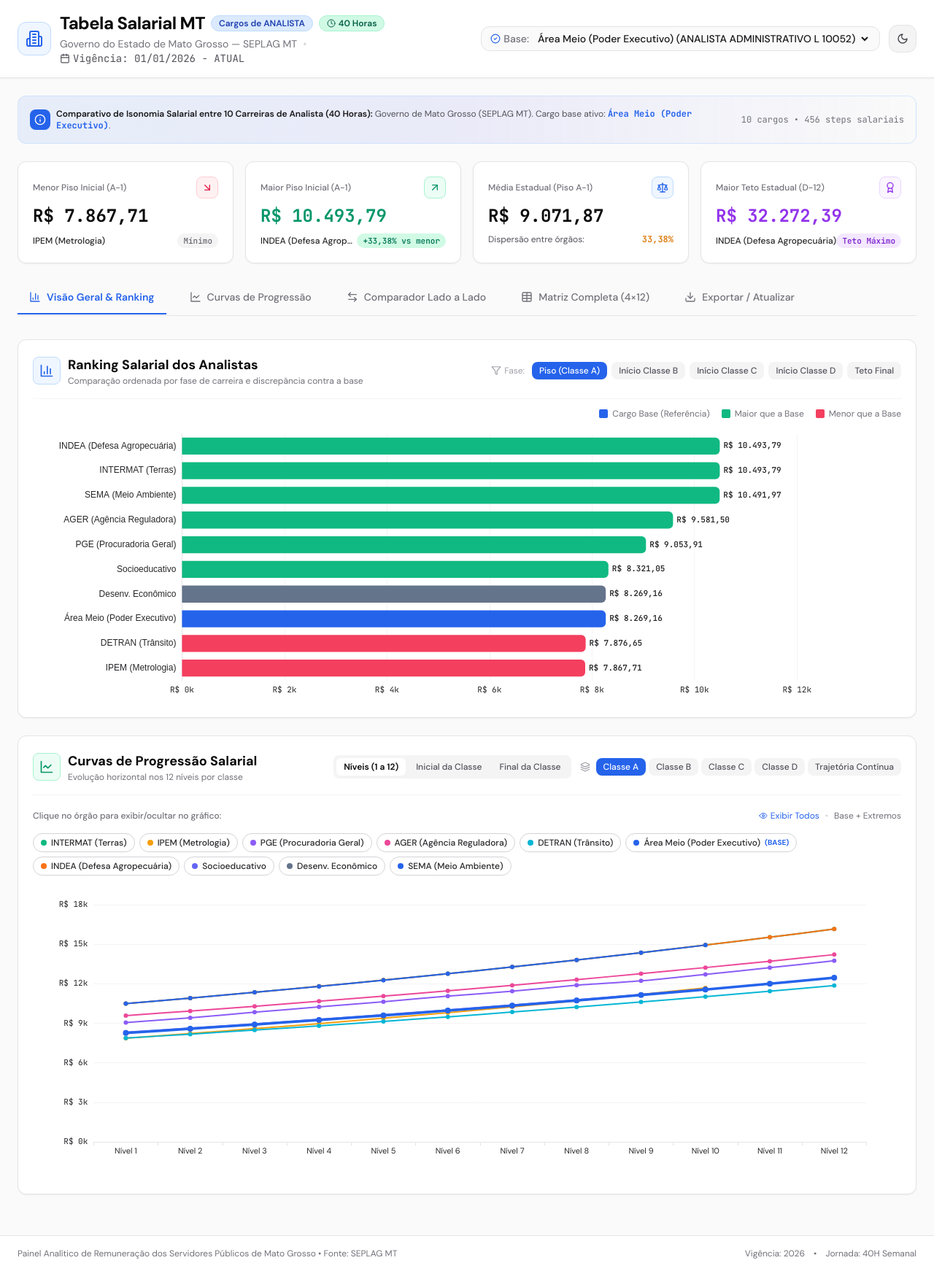
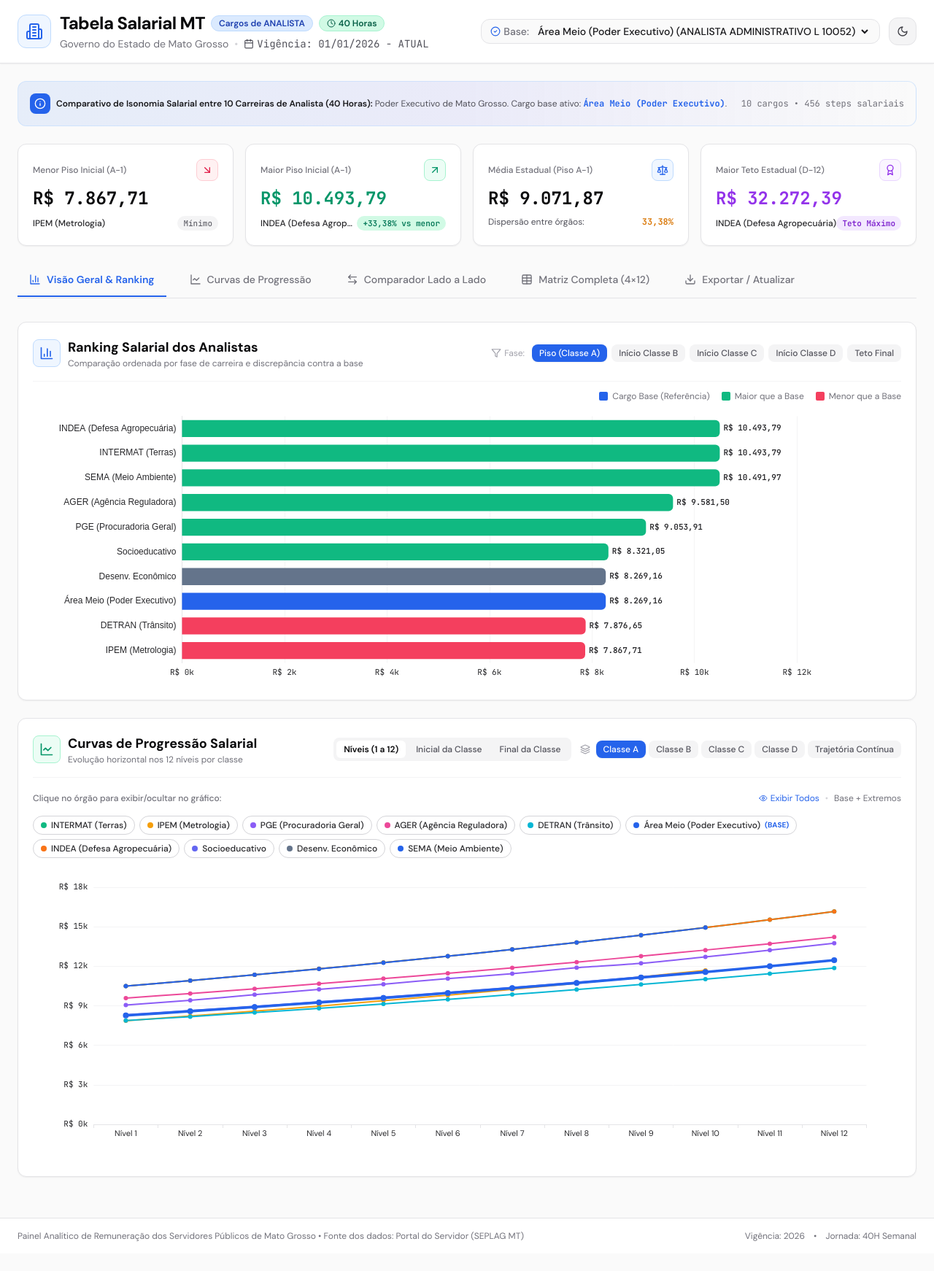
Before and after one commit to tondatto/tabela-salarial, a React (Vite) app: page / in a window 1280 px wide. Shown: the whole page at 73% size. After the commit the page ends 1718 px from the top, so only its background shows below. Built offline with nearby package versions, Linux system fonts and the light colour scheme; the HTML template or start-up script is replaced by a standard one.

Commit message:
fix: remover mencoes a SEPLAG dos titulos e cabecalhos, mantendo apenas na fonte de dados

```diff
--- a/src/App.jsx
+++ b/src/App.jsx
@@ -75,7 +75,7 @@ export default function App() {
               <span className="font-semibold text-zinc-900 dark:text-zinc-100">
                 Comparativo de Isonomia Salarial entre 10 Carreiras de Analista (40 Horas):
               </span>{' '}
-              Governo de Mato Grosso (SEPLAG MT). Cargo base ativo:{' '}
+              Poder Executivo de Mato Grosso. Cargo base ativo:{' '}
               <strong className="text-blue-600 dark:text-blue-400 font-mono">
                 {cargos.find(c => c.cargo === baselineCargo)?.orgao || baselineCargo}
               </strong>.
@@ -184,7 +184,7 @@ export default function App() {
       <footer className="border-t border-zinc-200 dark:border-zinc-800 bg-white dark:bg-[#0c0c0f] py-4 mt-8 transition-colors">
         <div className="max-w-[1600px] mx-auto px-4 sm:px-6 flex flex-col sm:flex-row items-center justify-between gap-2 text-xs text-zinc-500 dark:text-zinc-400">
           <div>
-            Painel Analítico de Remuneração dos Servidores Públicos de Mato Grosso • Fonte: SEPLAG MT
+            Painel Analítico de Remuneração dos Servidores Públicos de Mato Grosso • Fonte dos dados: Portal do Servidor (SEPLAG MT)
           </div>
           <div className="flex items-center gap-3">
             <span>Vigência: 2026</span>
--- a/src/components/ExportToolbar.jsx
+++ b/src/components/ExportToolbar.jsx
@@ -33,7 +33,7 @@ export default function ExportToolbar({ metadata, dataset }) {
 
   const handleCopyClipboard = () => {
     if (!dataset || !dataset.cargos) return;
-    let text = `TABELA COMPARATIVA DE SALÁRIOS - ANALISTAS 40H (GOVERNO DE MT / SEPLAG)\n`;
+    let text = `TABELA COMPARATIVA DE SALÁRIOS - ANALISTAS 40H (GOVERNO DE MT)\n`;
     text += `Período: 01/01/2026 - ATUAL\n\n`;
     dataset.cargos.forEach(c => {
       text += `- ${c.orgao} (${c.cargo}): Piso Inicial R$ ${c.piso_inicial.toLocaleString('pt-BR', { minimumFractionDigits: 2 })} | Teto R$ ${c.teto_final.toLocaleString('pt-BR', { minimumFractionDigits: 2 })}\n`;
@@ -93,9 +93,9 @@ export default function ExportToolbar({ metadata, dataset }) {
         {/* Metadados da Coleta */}
         <div className="p-3.5 rounded-lg bg-zinc-50 dark:bg-zinc-900/60 border border-zinc-200 dark:border-zinc-800 space-y-1.5 text-zinc-600 dark:text-zinc-400">
           <div className="font-semibold text-zinc-900 dark:text-zinc-200 flex items-center gap-1.5">
-            Fonte Oficial:
+            Fonte Oficial dos Dados:
           </div>
-          <div>Portal do Servidor — SEPLAG Mato Grosso</div>
+          <div>Portal do Servidor (SEPLAG MT)</div>
           <div className="font-mono text-[11px] text-zinc-500 truncate">
             {metadata?.url || 'https://servicos.seplag.mt.gov.br/portalservidor/publico/tabela-salarial'}
           </div>
--- a/src/components/Header.jsx
+++ b/src/components/Header.jsx
@@ -31,7 +31,7 @@ export default function Header({
                 </span>
               </div>
               <p className="text-xs sm:text-sm text-zinc-500 dark:text-zinc-400 mt-0.5 flex flex-wrap items-center gap-x-2">
-                <span>Governo do Estado de Mato Grosso — SEPLAG MT</span>
+                <span>Governo do Estado de Mato Grosso</span>
                 <span className="text-zinc-300 dark:text-zinc-700">•</span>
                 <span className="inline-flex items-center gap-1 font-mono text-zinc-600 dark:text-zinc-300">
                   <Calendar className="w-3.5 h-3.5" /> Vigência: 01/01/2026 - ATUAL
```
Also changed, not shown: index.html (+1 -1 lines).
